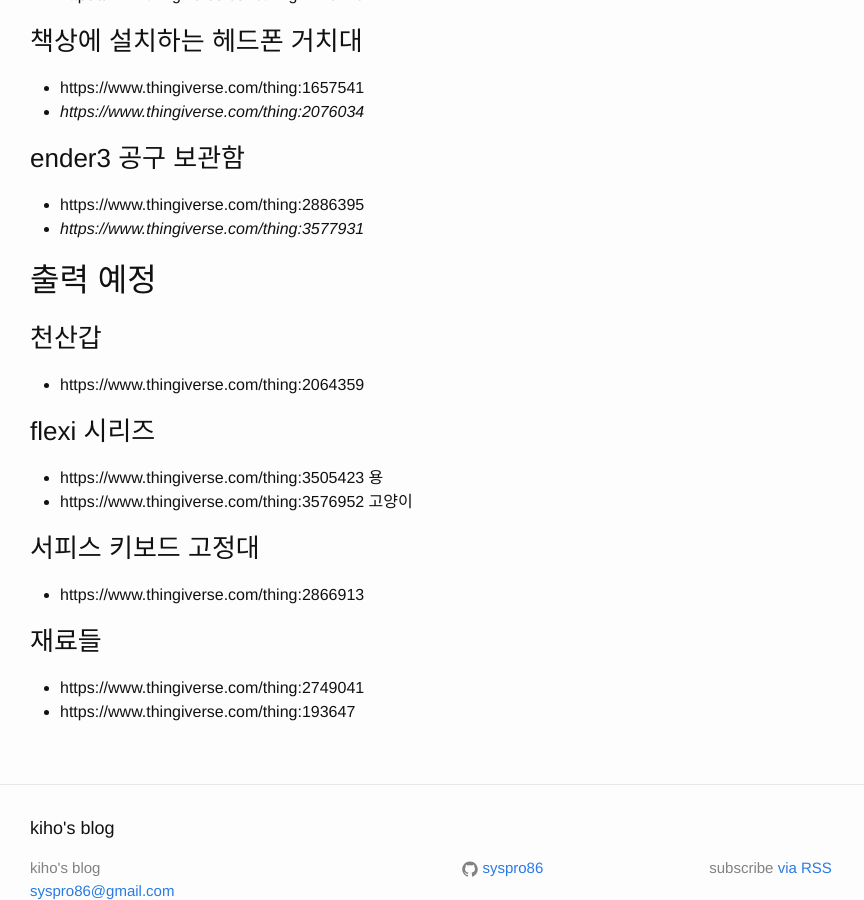
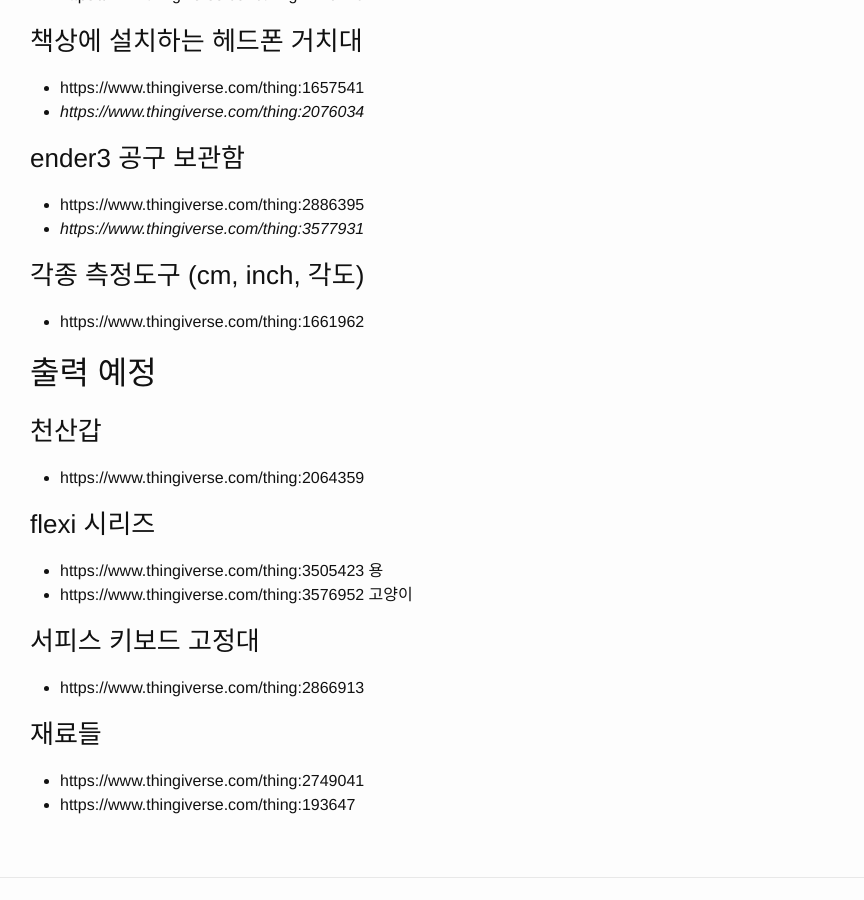
Before and after one commit to syspro86/syspro86.github.io, a Jekyll site: the page built from _posts/2019-12-26-3d-printer.md, in a window 1280 px wide and 900 px high, scrolled down 793 px. Shown: the whole window, without its empty margins (0-864 px from the left). Built offline with Jekyll 4.4.1, drawn with Linux system fonts in a browser that asks for light colours; comment, search, counter and statistics services are not loaded.

Commit message:
Update 2019-12-26-3d-printer.md

```diff
--- a/_posts/2019-12-26-3d-printer.md
+++ b/_posts/2019-12-26-3d-printer.md
@@ -33,6 +33,9 @@
 * https://www.thingiverse.com/thing:2886395
 * *https://www.thingiverse.com/thing:3577931*
 
+### 각종 측정도구 (cm, inch, 각도)
+* https://www.thingiverse.com/thing:1661962
+
 ## 출력 예정
 
 ### 천산갑
```
